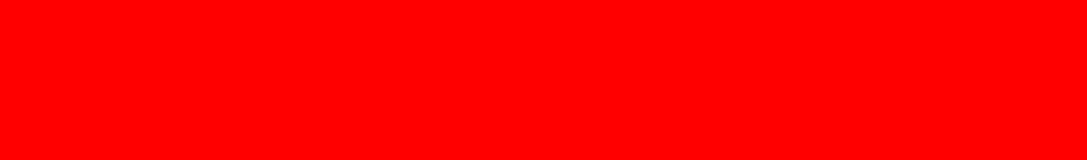
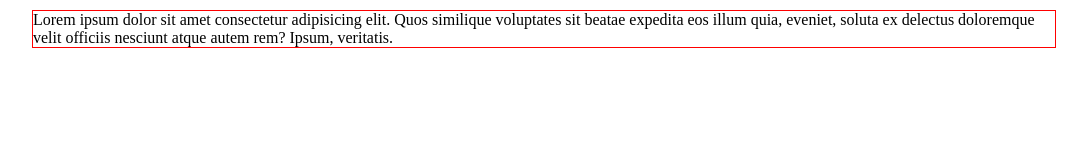
Before and after one commit to simolorevg/htmlcss-struttura-discord, a plain HTML site: page index.html in a window 1280 px wide. Shown: the whole page, without its empty margins (96-1183 px from the left). Drawn offline with Linux system fonts and the light colour scheme.

Commit message:
Add container center of the site

```diff
--- a/css/style.css
+++ b/css/style.css
@@ -1,3 +1,16 @@
-body{
-    background-color: red;
+/*RESET*/
+*{
+    margin:0;
+    padding:0;
+    box-sizing: border-box;
 }
+
+/*CONTAINER*/
+.container{
+    width: 80%;
+    margin:10px auto;
+    /*DEBUG*/
+    border: 1px solid red;
+}
+
+/*HEADER*/
--- a/index.html
+++ b/index.html
@@ -8,6 +8,12 @@
     <link rel="stylesheet" href="css/style.css">
 </head>
 <body>
-
+    <div class="container">
+        <!-- header section -->
+        <header>
+            Lorem ipsum dolor sit amet consectetur adipisicing elit. Quos similique voluptates sit beatae expedita eos illum quia, eveniet, soluta ex delectus doloremque velit officiis nesciunt atque autem rem? Ipsum, veritatis.
+        </header>
+    <!-- end header section -->
+    </div>
 </body>
 </html>
```
